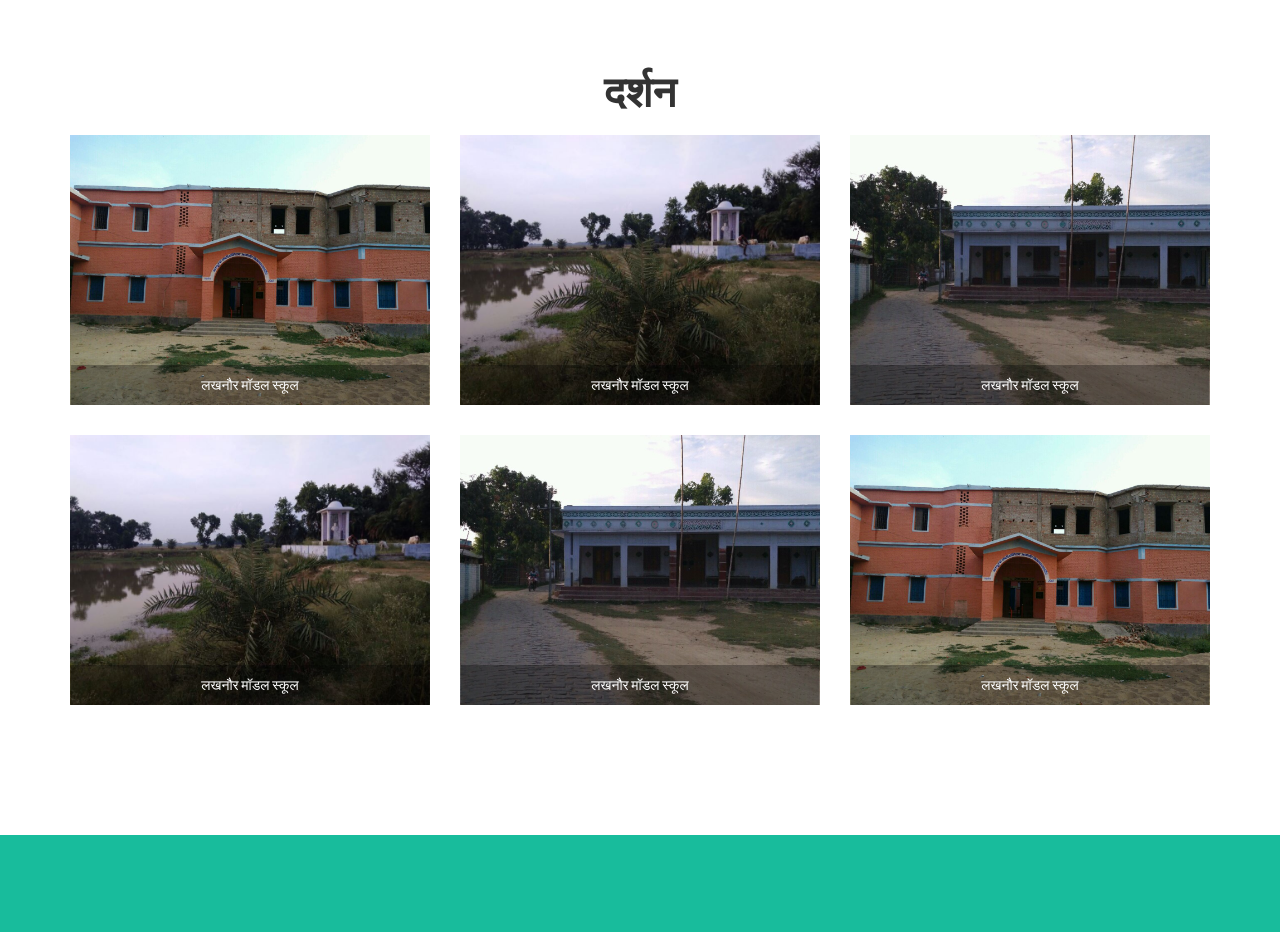
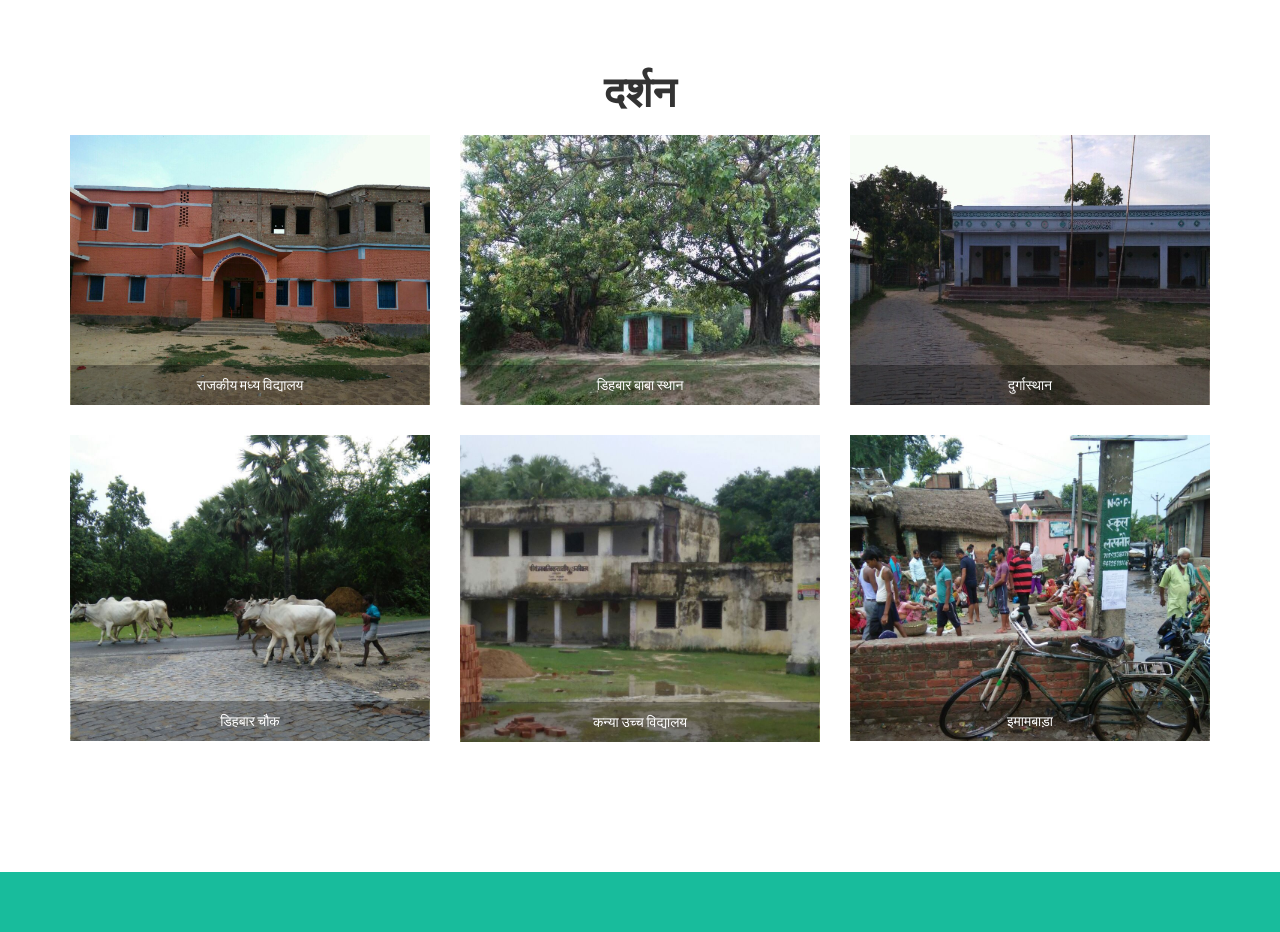
Before and after one commit to anandbitm/lakhnaur.in, a plain HTML site: page index.html in a window 1280 px wide. Shown: the part 1080-2012 px from the top of the page. Drawn offline with nearby package versions, Linux system fonts and the light colour scheme.

Commit message:
final change for release

```diff
--- a/index.html
+++ b/index.html
@@ -92,42 +92,44 @@
             </div>
             <div class="row">
                 <div class="col-sm-4 portfolio-item">
-				     <a href="./darshan/school.html">
+				     <a href="">
                         <img src="img/school.jpeg" class="img-responsive" alt="Model school">
-						<div class="titleBox">लखनौर मॉडल स्कूल</div>
+						<div class="titleBox">राजकीय मध्य विद्यालय</div>
 					 </a>
 
                 </div>
                 <div class="col-sm-4 portfolio-item">
                      <a href="">
-                        <img src="img/cabin.png" class="img-responsive" alt="Model school">
-						<div class="titleBox">लखनौर मॉडल स्कूल</div>
+                        <img src="img/dihbar-sthan.jpeg" class="img-responsive" alt="Dihbar Sthan">
+						<div class="titleBox">डिहबार बाबा स्थान</div>
 					 </a>
                 </div>
                <div class="col-sm-4 portfolio-item">
                      <a href="">
                         <img src="img/durgasthan.jpeg" class="img-responsive" alt="durgasthan">
-						<div class="titleBox">लखनौर मॉडल स्कूल</div>
+						<div class="titleBox">दुर्गास्थान</div>
+					 </a>
+                </div>
+				 <div class="col-sm-4 portfolio-item">
+                     <a href="">
+                        <img src="img/dihbar-chouk.jpeg" class="img-responsive" alt="Dihbar Chouk">
+						<div class="titleBox">डिहबार चौक</div>
 					 </a>
                 </div>
                 <div class="col-sm-4 portfolio-item">
                      <a href="">
-                        <img src="img/cabin.png" class="img-responsive" alt="Model school">
-						<div class="titleBox">लखनौर मॉडल स्कूल</div>
+                        <img src="img/project-high-school.jpeg" class="img-responsive" alt="Kanyan uchh vidyalaya">
+						<div class="titleBox">कन्या उच्च विद्यालय</div>
 					 </a>
                 </div>
-                <div class="col-sm-4 portfolio-item">
+				 <div class="col-sm-4 portfolio-item">
                      <a href="">
-                        <img src="img/durgasthan.jpeg" class="img-responsive" alt="durgasthan">
-						<div class="titleBox">लखनौर मॉडल स्कूल</div>
+                        <img src="img/emambarah.jpeg" class="img-responsive" alt="Emambarah">
+						<div class="titleBox">इमामबाड़ा</div>
 					 </a>
                 </div>
-                <div class="col-sm-4 portfolio-item">
-                     <a href="">
-                        <img src="img/school.jpeg" class="img-responsive" alt="Model school">
-						<div class="titleBox">लखनौर मॉडल स्कूल</div>
-					 </a>
-                </div>
+
+
             </div>
         </div>
     </section>
```
Also changed, not shown: img/dihbar-chouk.jpeg (added), img/dihbar-sthan.jpeg (added), img/emambarah.jpeg (added), img/project-high-school.jpeg (added).
